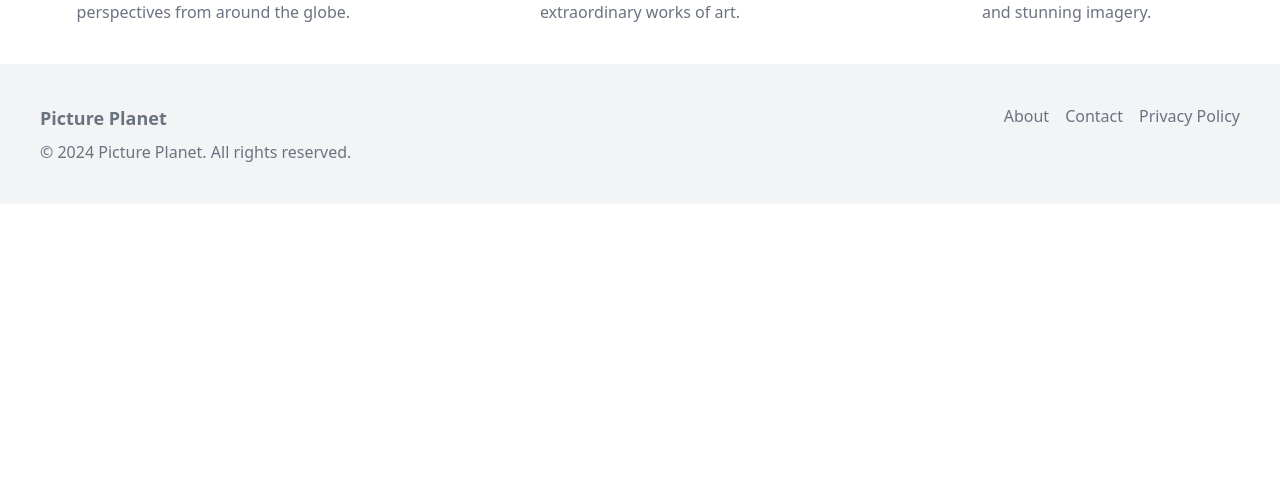
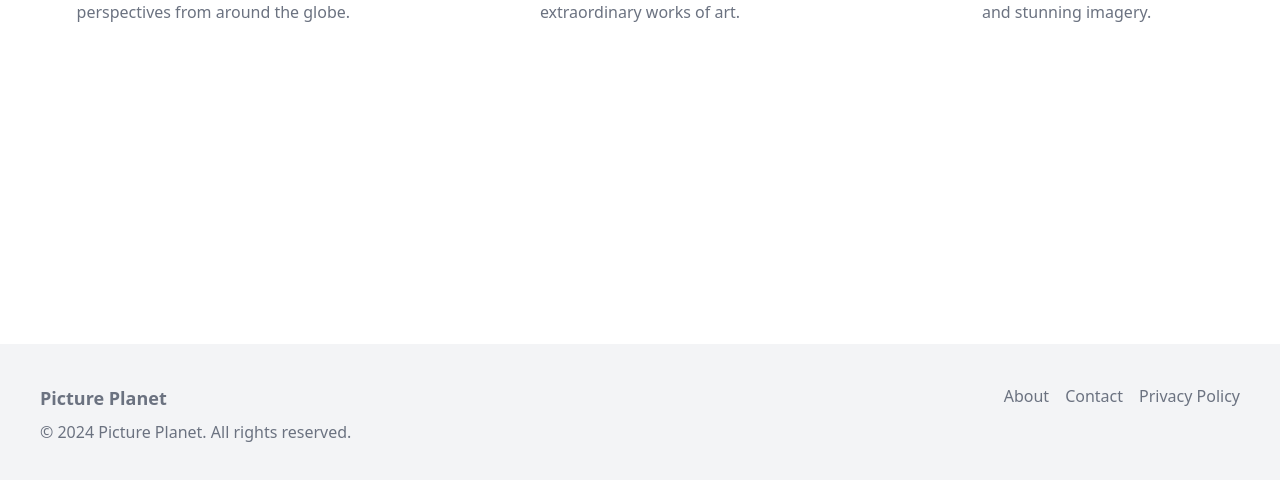
Before and after one commit to KalvinBasha/photo-gallery, a Next.js app: page / in a window 1280 px wide. Shown: the part 1036-1516 px from the top of the page. Before the commit the page ends 1240 px from the top, so only its background shows below. Built offline with nearby package versions, Linux system fonts and the light colour scheme; no server answers; the database is empty.

Commit message:
initial commit

```diff
--- a/src/app/layout.js
+++ b/src/app/layout.js
@@ -83,7 +83,8 @@ export default async function RootLayout({ children }) {
               {!hasUsername && <ProfileForm />}
             </SignedIn>
           </main>
-          <footer className="bg-gray-100 text-gray-500 p-10 mt-10">
+
+          <footer className="bg-gray-100 text-gray-500 p-10 mt-80">
             <div className="container mx-auto flex justify-between">
               <div>
                 <h3 className="text-lg font-bold mb-2">Picture Planet</h3>
```
